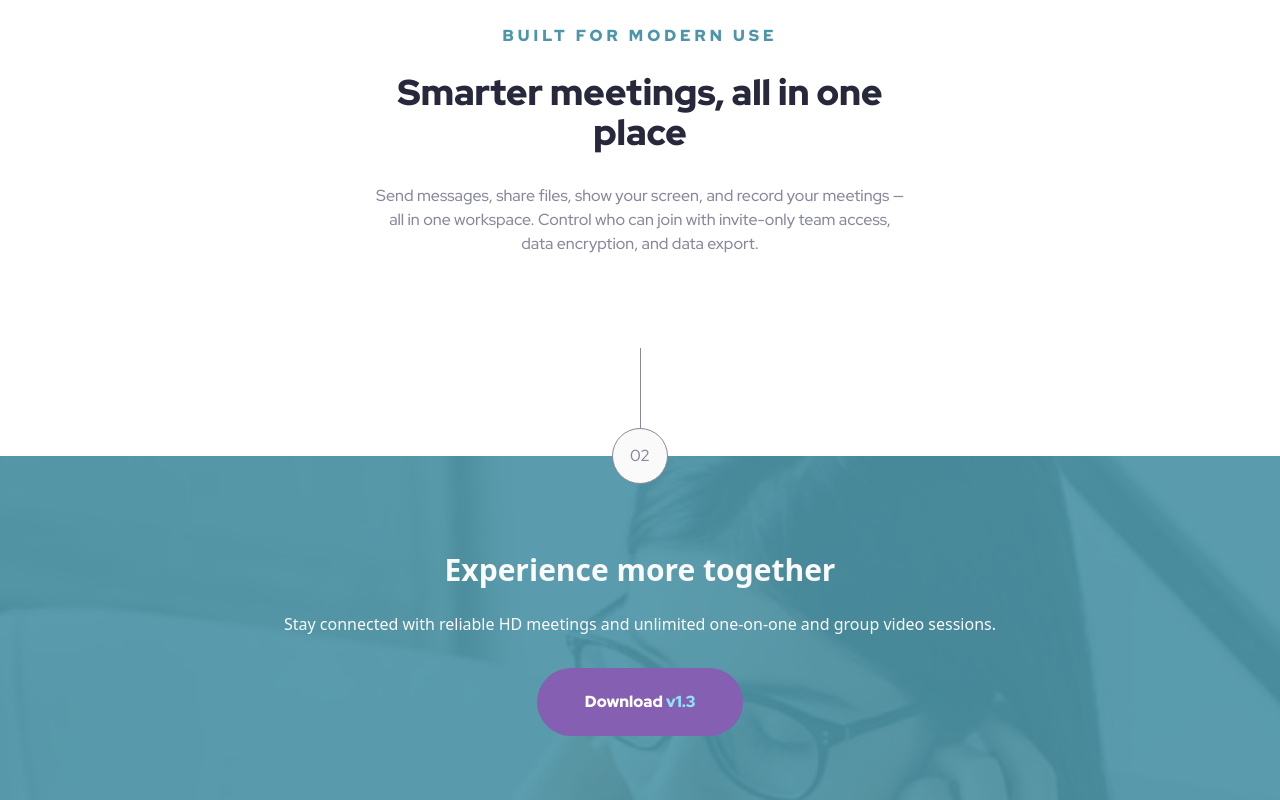
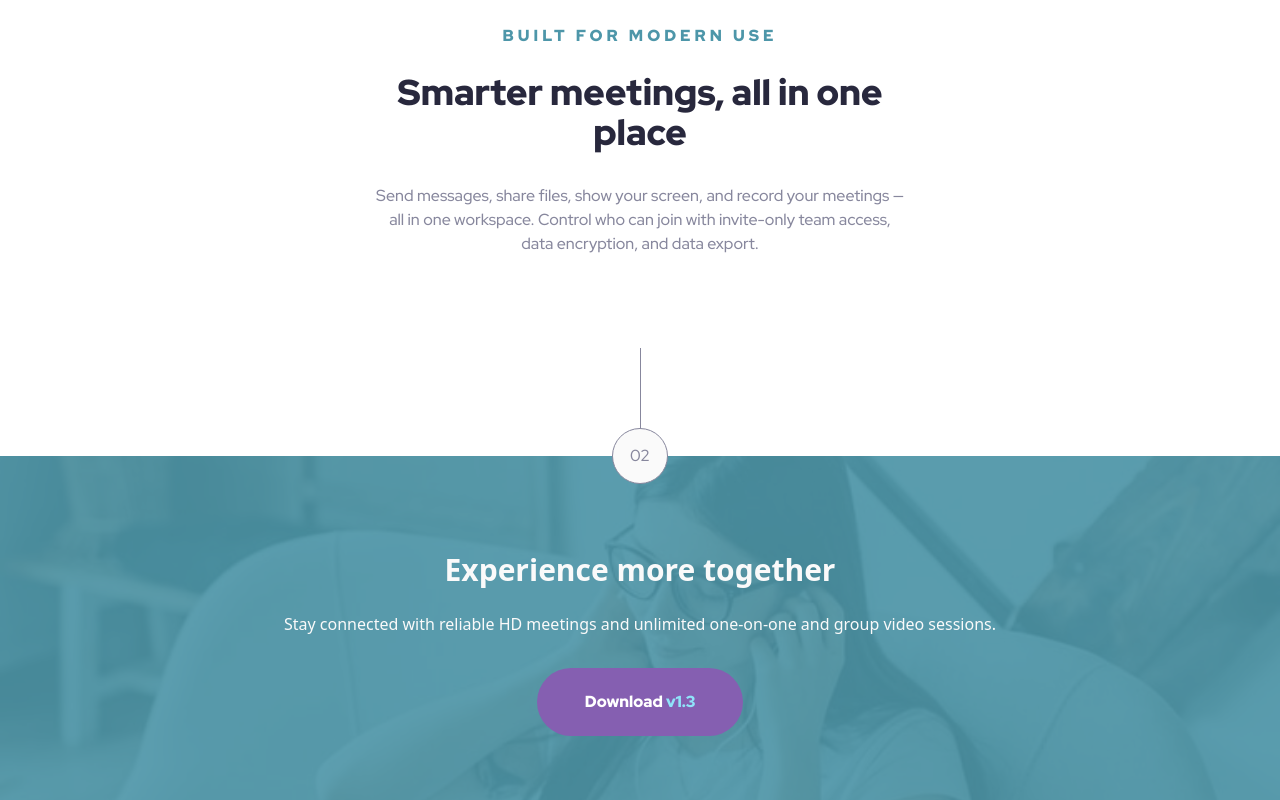
Before and after one commit to Schwarzbaer2/vue-meet-landing-page, a Vue app: page / in a window 1280 px wide. Shown: the part 1203-2003 px from the top of the page. Built offline with nearby package versions, Linux system fonts and the light colour scheme.

Commit message:
Fixing footer  backgroung image

```diff
--- a/src/components/TheFooter.vue
+++ b/src/components/TheFooter.vue
@@ -35,7 +35,19 @@ export default {
 </script>
 
 <style>
-footer {
-  background-image: url("../assets/mobile/image-footer.jpg");
+@media (max-width: 768px) {
+  footer {
+    background-image: url("../assets/mobile/image-footer.jpg");
+  }
+}
+@media (min-width: 768px) and (max-width: 1440px) {
+  footer {
+    background-image: url("../assets/tablet/image-footer.jpg");
+  }
+}
+@media (min-width: 1440px) {
+  footer {
+    background-image: url("../assets/desktop/image-footer.jpg");
+  }
 }
 </style>
```
